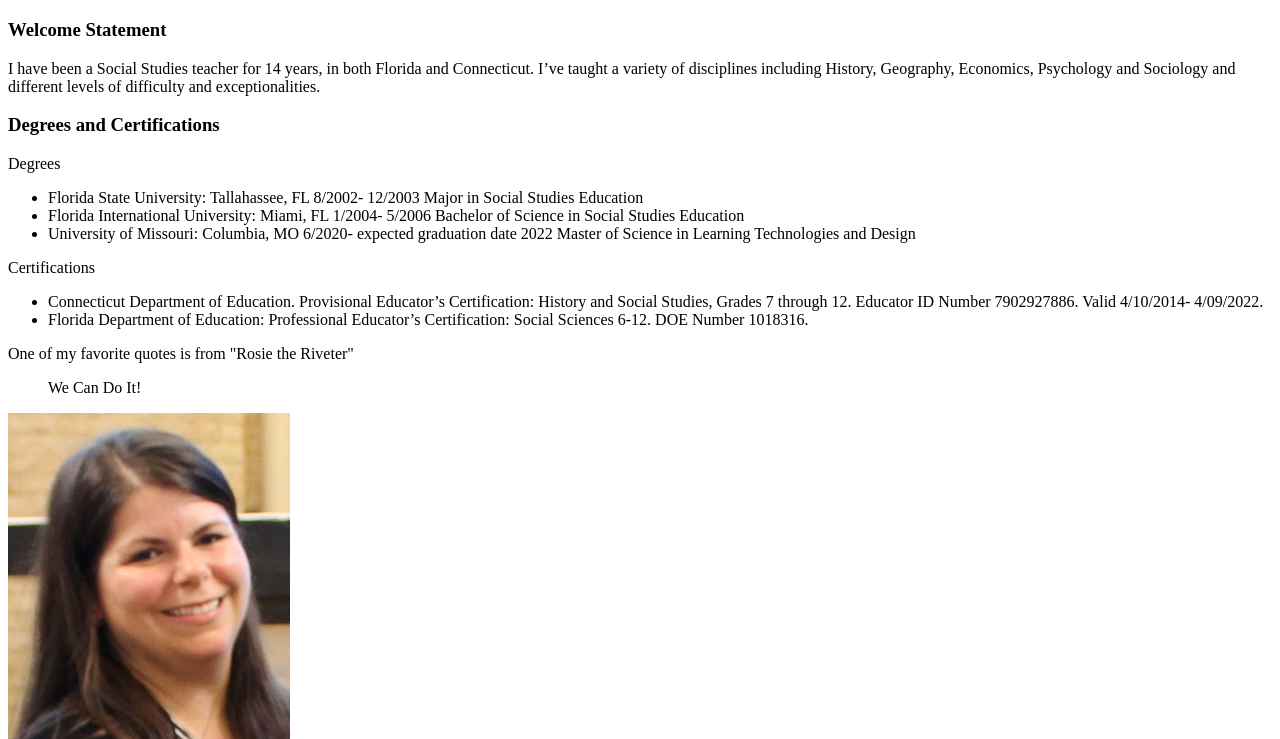
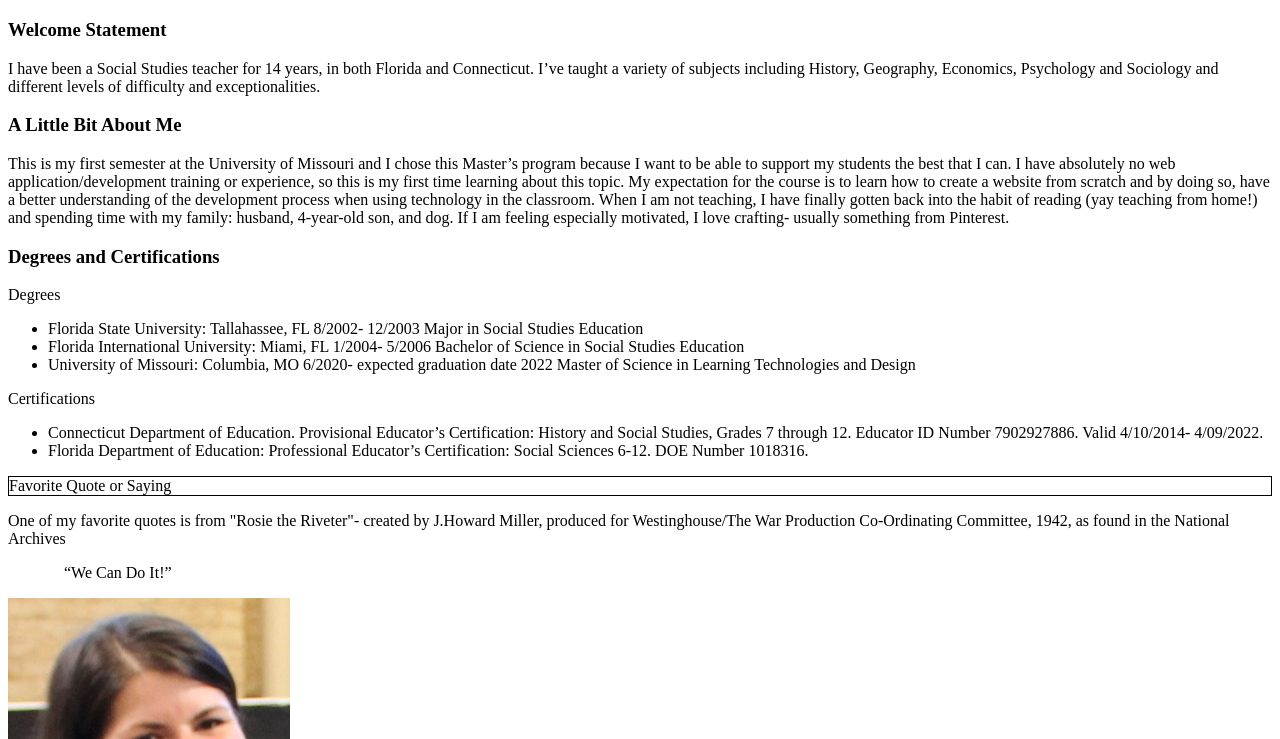
Before and after one commit to eskg6/eskg6.github.io, a plain HTML site: page islt_7310/index.html in a window 1280 px wide. Shown: the part 61-800 px from the top of the page. Drawn offline with Linux system fonts and the light colour scheme.

Commit message:
Add files via upload

```diff
--- a/islt_7310/index.html
+++ b/islt_7310/index.html
@@ -3,6 +3,8 @@
 <html lang="en-US">
 
 <head>
+
+<!-- Created on 6/29/20 -->
 
             <meta charset="utf-8">
 
@@ -14,7 +16,13 @@
 <h1>Erica Suarez</h1>
 
 <h3>Welcome Statement</h3>
-<p>I have been a Social Studies teacher for 14 years, in both Florida and Connecticut. I’ve taught a variety of disciplines including History, Geography, Economics, Psychology and Sociology and different levels of difficulty and exceptionalities.
+<p>I have been a Social Studies teacher for 14 years, in both Florida and Connecticut. I’ve taught a variety of subjects including History, Geography, Economics, Psychology and Sociology and different levels of difficulty and exceptionalities.
+
+</p>
+
+<h3>A Little Bit About Me</h3>
+<p>This is my first semester at the University of Missouri and I chose this Master’s program because I want to be able to support my students the best that I can. I have absolutely no web application/development training or experience, so this is my first time learning about this topic. My expectation for the course is to learn how to create a website from scratch and by doing so, have a better understanding of the development process when using technology in the classroom. When I am not teaching, I have finally gotten back into the habit of reading (yay teaching from home!) and spending time with my family: husband, 4-year-old son, and dog. If I am feeling especially motivated, I love crafting- usually something from Pinterest.
+
 </p>
 
 <h3>Degrees and Certifications</h3>
@@ -49,10 +57,12 @@ Master of Science in Learning Technologies and Design
 
 </ul>
 
-<p>One of my favorite quotes is from "Rosie the Riveter"</p>
+<div style="border: 1px solid black">Favorite Quote or Saying</div>
+
+<p>One of my favorite quotes is from "Rosie the Riveter"- created by J.Howard Miller, produced for Westinghouse/The War Production Co-Ordinating Committee, 1942,  as found in the National Archives</p>
 
 <blockquote cite="https://americanhistory.si.edu/collections/search/object/nmah_538122">
-We Can Do It!
+&nbsp; &nbsp; &ldquo;We Can Do It!&rdquo;
 </blockquote>
 
 
```
